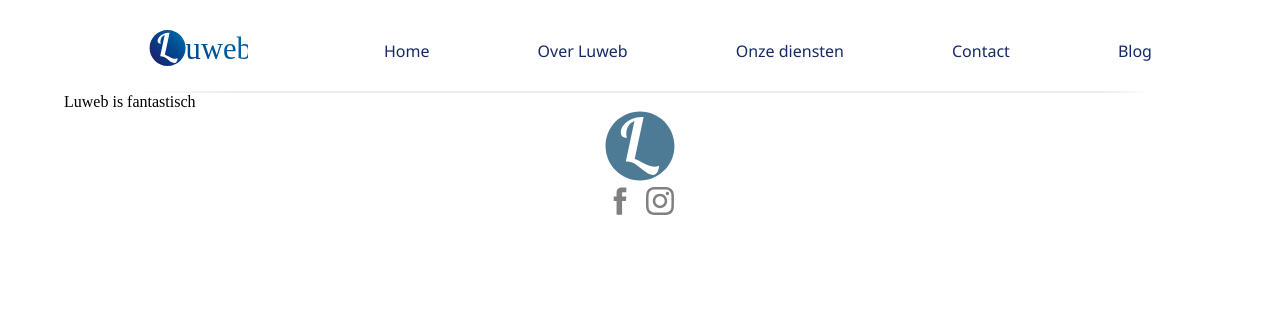
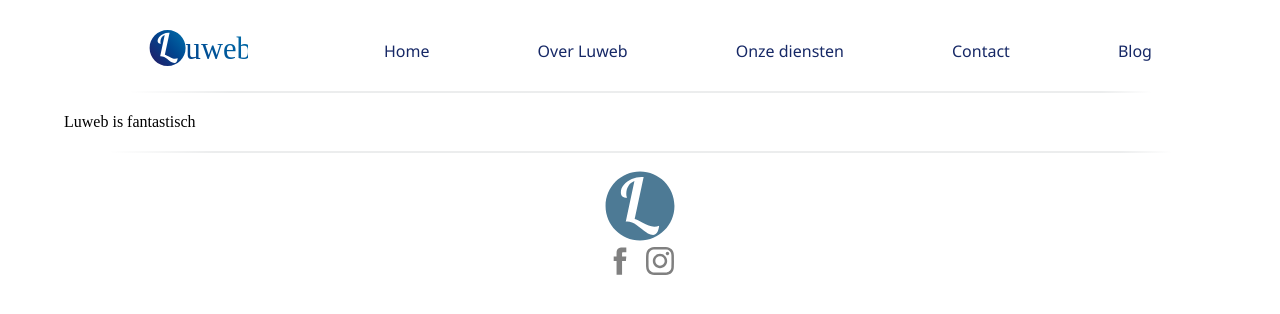
Before and after one commit to derozan10/gatsby-luweb, a Gatsby site: page /Blog in a window 1280 px wide. Built offline with nearby package versions, Linux system fonts and the light colour scheme; Gatsby itself is replaced by a stand-in of ours.

Commit message:
working on over luweb section

```diff
--- a/src/components/Button.js
+++ b/src/components/Button.js
@@ -8,9 +8,9 @@ const Button = (props) => {
         height: 50px;
         text-align: center;
         padding: 0 20px;
-        margin-bottom: 10 %;
+        margin-bottom: 10%;
         border-radius: 50px;
-        box - shadow: 3px 3px 10px 2px rgba(0, 0, 0, 0.2);
+        box-shadow: 3px 3px 10px 2px rgba(0, 0, 0, 0.2);
         letter-spacing: 0.094em;
         display: inline-block;
         position: relative;
--- a/src/components/CTA.js
+++ b/src/components/CTA.js
@@ -1,6 +1,6 @@
 import React from 'react'
 import Button from './Button';
-import Container from '../layouts/Container';
+import Container from '../components/Container';
 
 import waves from '../img/wave.png'
 
--- a/src/layouts/Container.js
+++ b/src/components/Container.js
@@ -2,7 +2,7 @@ import React from 'react'
 
 export default (props) => {
     return (
-        <div style={{ width: '90vw', margin: '0 auto' }}>
+        <div style={{ width: '90vw', margin: '20px auto' }}>
             {props.children}
         </div>
     )
--- a/src/components/Footer.js
+++ b/src/components/Footer.js
@@ -1,6 +1,28 @@
 import React, { Component } from 'react'
 import smallLogo from '../img/luweb-logo-blue-small.svg'
 import instagram from '../img/instagram.svg'
+import styled from 'styled-components'
+
+const StyledFooter = styled.div`
+            display: flex;
+            flex-direction: column;
+            justify-content: center;
+            align-items: center;
+            position: relative;
+            padding: 20px;
+            margin: auto;
+            width: 80vw;
+            ::after {
+                content: "";
+                display: block;
+                position: absolute;
+                width: 100%;
+                height: 2px;
+                background-image: ${props => props.inverse ? 'linear-gradient(-90deg,rgba(255,255,255,0) 0,#fff 5%,#fff 90%,rgba(255,255,255,0) 100%)' : 'linear-gradient(-90deg,rgba(14,30,37,0) 0,#0e1e25 5%,#0e1e25 90%,rgba(14,30,37,0) 100%)'};
+                opacity: .08;
+                top: 0;
+            }
+        `
 
 export default class Footer extends Component {
     state = {
@@ -8,15 +30,9 @@ export default class Footer extends Component {
         instagramColor: 'grey'
     }
     render() {
-        const footerFlex = {
-            display: 'flex',
-            flexDirection: 'column',
-            justifyContent: 'center',
-            alignItems: 'center'
-        }
 
         return (
-            <div style={footerFlex} >
+            <StyledFooter >
                 <img src={smallLogo} style={{ height: "70px", width: "70px" }} alt="luweb logo" />
                 <div>
                     <a href="#">
@@ -48,7 +64,7 @@ export default class Footer extends Component {
                         </svg>
                     </a>
                 </div>
-            </div >
+            </StyledFooter >
         )
     }
 }
--- a/src/components/Hero.js
+++ b/src/components/Hero.js
@@ -1,7 +1,7 @@
 import React from 'react';
 import Link from "gatsby-link"
 import Button from './Button'
-import Container from '../layouts/Container';
+import Container from '../components/Container';
 import mac from '../img/mac.png'
 
 export default () => {
--- a/src/components/Navbar.js
+++ b/src/components/Navbar.js
@@ -61,18 +61,11 @@ const NavContainer = styled.div`
     a.activeLink {
       color: #5AD3A1;
     }
-    hr#line {
-      display: block;
-      width: 80vw;
-      margin: 0 auto;
-      background: linear-gradient(-90deg,rgba(255,255,255,0) 0,rgba(255,255,255,0.3) 5%,rgba(255,255,255,0.3) 90%,rgba(255,255,255,0) 100%);
-      height: 0.5px;
-    }
     ::after {
       content: "";
+      width: 80vw;
       display: block;
       position: absolute;
-      width: 100%;
       height: 2px;
       background-image: ${props => props.inverse ? 'linear-gradient(-90deg,rgba(14,30,37,0) 0,#0e1e25 5%,#0e1e25 90%,rgba(14,30,37,0) 100%)' : 'linear-gradient(-90deg,rgba(255,255,255,0) 0,#fff 5%,#fff 90%,rgba(255,255,255,0) 100%)'};
       opacity: .08;
--- a/src/components/Succes.js
+++ b/src/components/Succes.js
@@ -3,7 +3,7 @@ import React from 'react'
 import dataAnalyse from '../img/data-analyse.jpg'
 import seo from '../img/seo.jpg'
 import socialMedia from '../img/social-media.jpg'
-import Container from '../layouts/Container';
+import Container from '../components/Container';
 
 import './succes.css'
 
--- a/src/components/Tarieven.js
+++ b/src/components/Tarieven.js
@@ -1,5 +1,5 @@
 import React from 'react'
-import Container from '../layouts/Container'
+import Container from '../components/Container'
 import Tile from './Tile';
 import Button from './Button'
 
--- a/src/pages/Blog.js
+++ b/src/pages/Blog.js
@@ -1,7 +1,7 @@
 import React, { Component } from 'react'
 import Navbar from '../components/Navbar';
 import Footer from '../components/Footer';
-import Container from '../layouts/Container';
+import Container from '../components/Container';
 
 export default class Blog extends Component {
     render() {
--- a/src/pages/Contact.js
+++ b/src/pages/Contact.js
@@ -1,5 +1,5 @@
 import React from 'react'
-import Container from '../layouts/Container'
+import Container from '../components/Container'
 import Navbar from '../components/Navbar';
 import Footer from '../components/Footer';
 
--- a/src/pages/Diensten.js
+++ b/src/pages/Diensten.js
@@ -1,7 +1,7 @@
 import React from 'react'
 import Navbar from '../components/Navbar';
 import Footer from '../components/Footer';
-import Container from '../layouts/Container';
+import Container from '../components/Container';
 
 const Diensten = () => {
     return (
```
Also changed, not shown: src/pages/Over.js (+41 -3 lines), src/img/big-wave.svg (added), src/img/diamond.svg (added).
